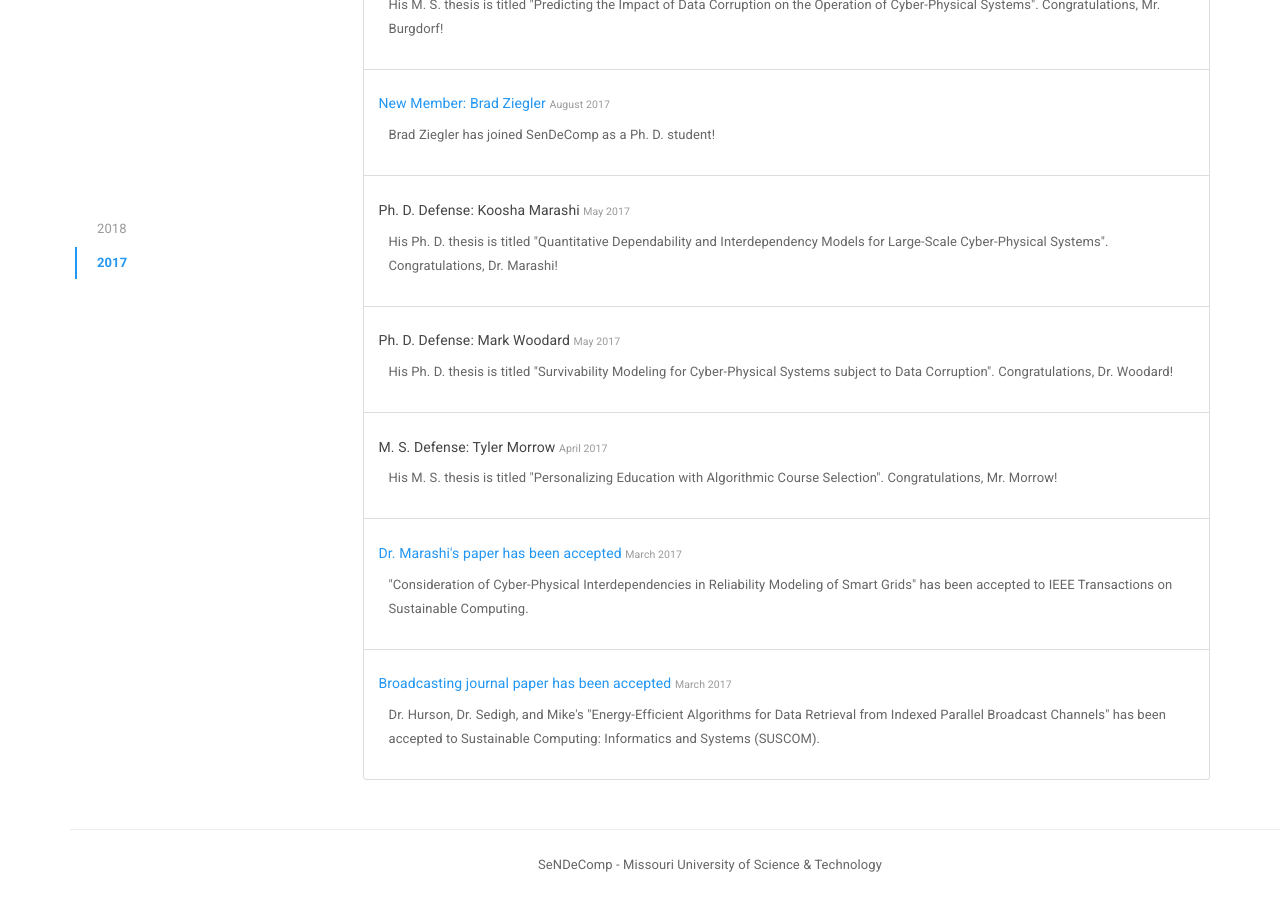
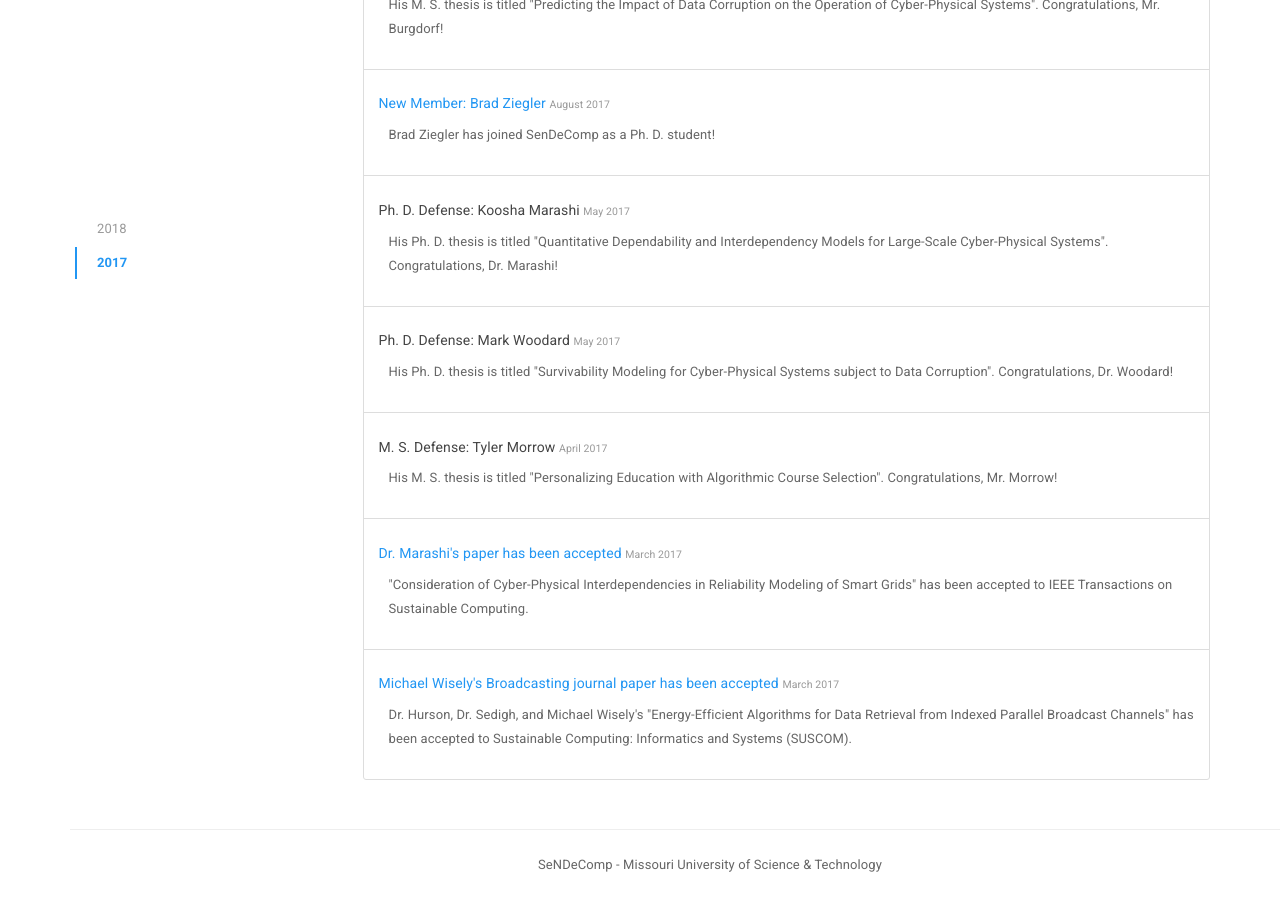
Before and after one commit to sendecomp/sendecomp-website, a Jekyll site: the page built from news.html, in a window 1280 px wide and 900 px high, scrolled down 682 px. Built offline with Jekyll 4.4.1, drawn with Linux system fonts in a browser that asks for light colours.

Commit message:
Better title for Wisely's paper news

```diff
--- a/_data/news.yml
+++ b/_data/news.yml
@@ -15,8 +15,8 @@
 #           in the entry
 #      - Non-required attributes with blank values can be omitted completely.
 
-- title: "Broadcasting journal paper has been accepted"
-  summary: "Dr. Hurson, Dr. Sedigh, and Mike's \"Energy-Efficient Algorithms for Data Retrieval from Indexed Parallel Broadcast Channels\" has been accepted to Sustainable Computing: Informatics and Systems (SUSCOM)."
+- title: "Michael Wisely's Broadcasting journal paper has been accepted"
+  summary: "Dr. Hurson, Dr. Sedigh, and Michael Wisely's \"Energy-Efficient Algorithms for Data Retrieval from Indexed Parallel Broadcast Channels\" has been accepted to Sustainable Computing: Informatics and Systems (SUSCOM)."
   url: http://www.sciencedirect.com/science/article/pii/S2210537917302925
   date: 2017-03-01
 - title: "New Member: Brad Ziegler"
```
